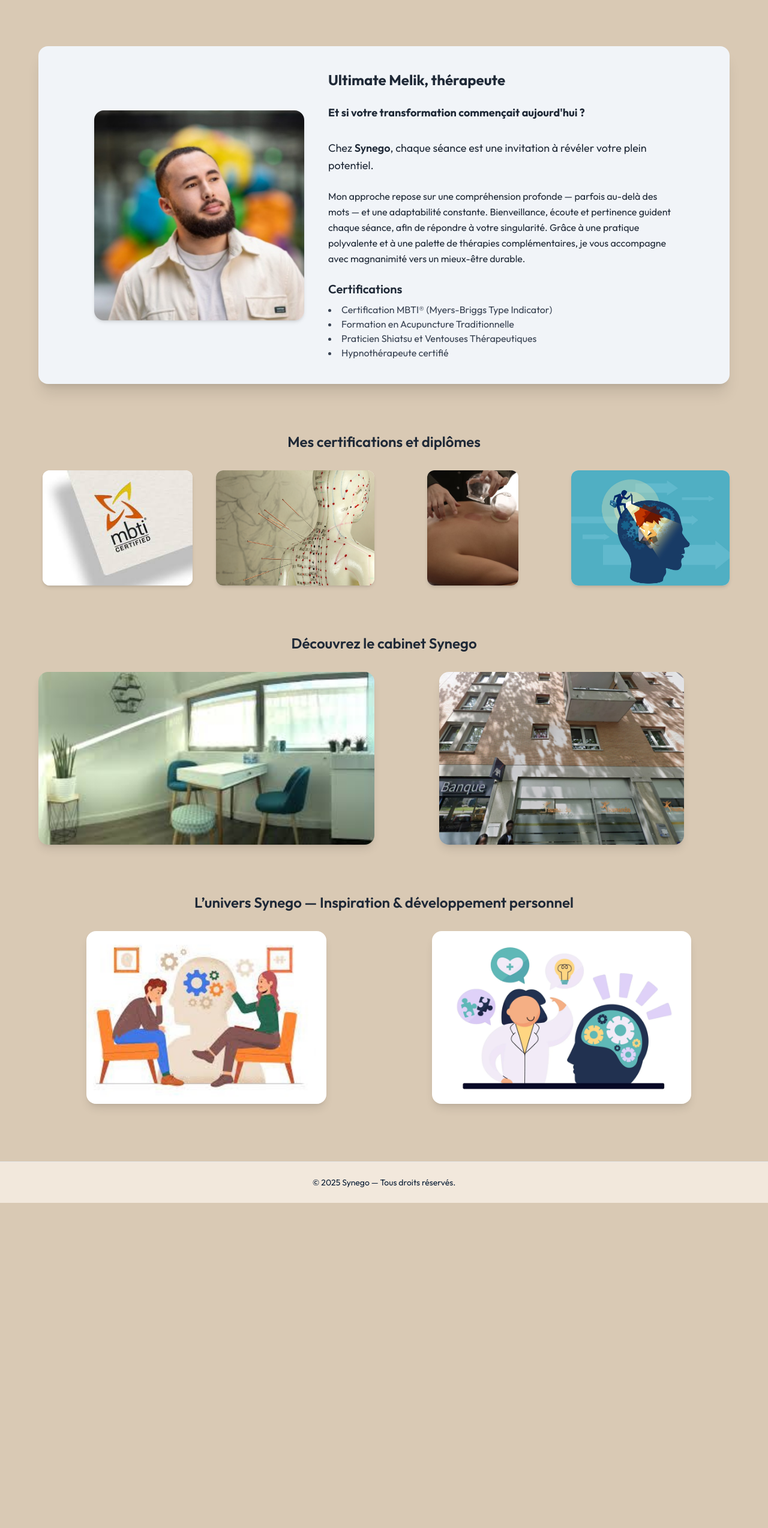
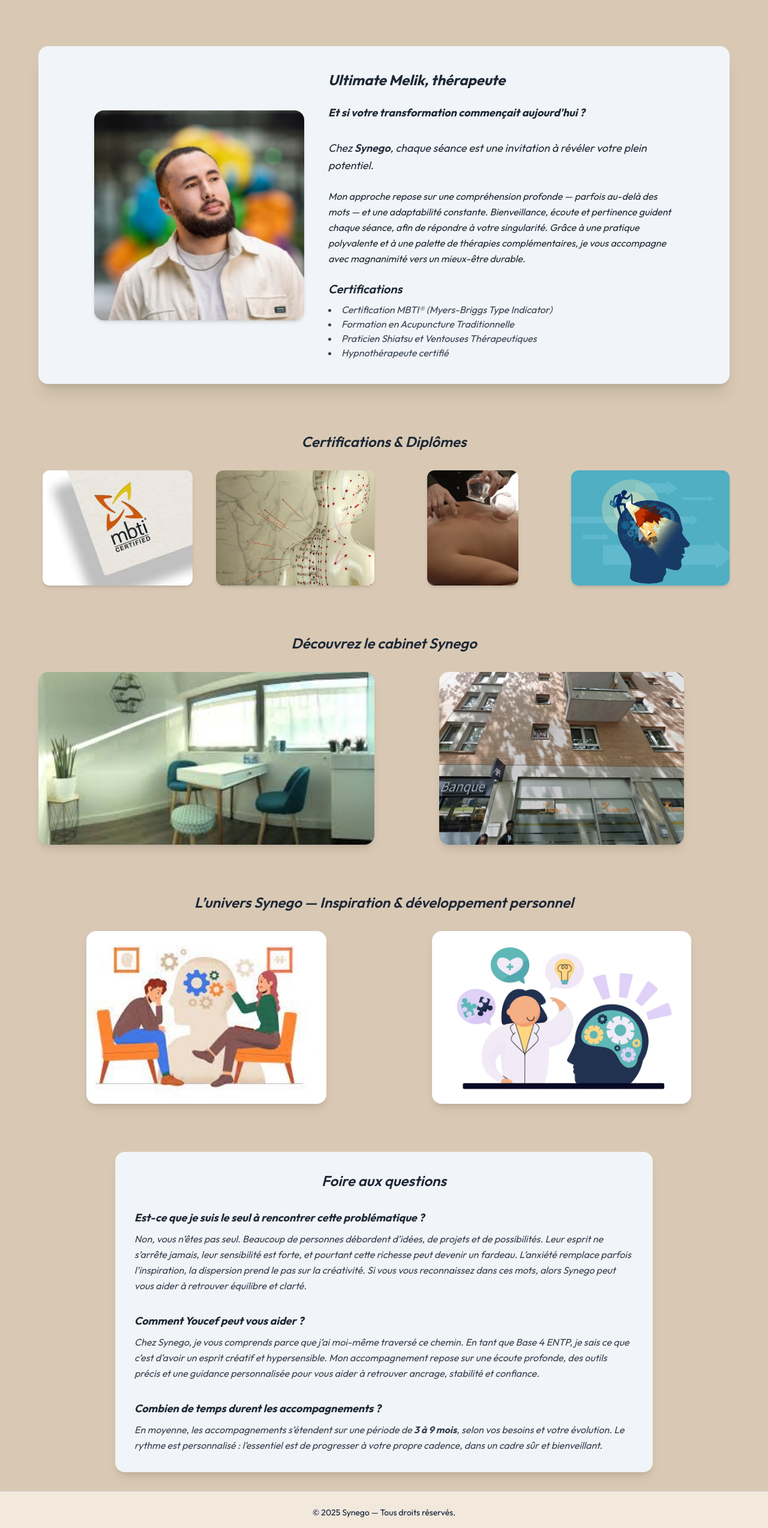
Before and after one commit to Maximegii/IsihessConsulting, a Next.js app: page /apropos in a window 1280 px wide. Shown: the part 139-2686 px from the top of the page at 60% size. Before the commit the page ends 2144 px from the top, so only its background shows below. Built offline with nearby package versions, Linux system fonts and the light colour scheme.

Commit message:
APROSPOS modifier

```diff
--- a/app/apropos/page.tsx
+++ b/app/apropos/page.tsx
@@ -3,7 +3,6 @@
 import React from "react";
 import Image from "next/image";
 import { motion } from "framer-motion";
-
 
 import youceftahri from "@/public/youceftahri.jpg";
 import diploma1 from "@/public/diploma1.jpg";
@@ -24,7 +23,7 @@ export default function AproposPage() {
           initial={{ opacity: 0, y: -30 }}
           animate={{ opacity: 1, y: 0 }}
           transition={{ duration: 1 }}
-          className="text-3xl md:text-4xl font-semibold text-gray-800 text-center italic"
+          className="text-3xl md:text-4xl font-semibold text-gray-800 text-center"
         >
           “Chez Synego, révélez votre potentiel, cultivez votre bien-être.”
         </motion.h1>
@@ -43,7 +42,7 @@ export default function AproposPage() {
           >
             <Image
               src={youceftahri}
-              alt="Youcef Tahri, thérapeute Synego"
+              alt="Ultimate Melik, thérapeute Synego"
               width={350}
               height={350}
               className="rounded-2xl shadow-md object-cover"
@@ -51,19 +50,19 @@ export default function AproposPage() {
           </motion.div>
 
           <div className="flex flex-col space-y-6 text-gray-800 max-w-xl">
-            <h2 className="text-2xl font-bold">Ultimate Melik, thérapeute</h2>
-            <p className="text-lg leading-relaxed">
+            <h2 className="text-2xl font-bold italic">Ultimate Melik, thérapeute</h2>
+            <p className="text-lg leading-relaxed italic">
               <strong>Et si votre transformation commençait aujourd'hui ?</strong><br /><br />
               Chez <span className="font-semibold">Synego</span>, chaque séance est une invitation à révéler votre plein potentiel.
             </p>
-            <p className="text-base leading-relaxed">
+            <p className="text-base leading-relaxed italic">
               Mon approche repose sur une compréhension profonde — parfois au-delà des mots — et une adaptabilité constante.
               Bienveillance, écoute et pertinence guident chaque séance, afin de répondre à votre singularité.
               Grâce à une pratique polyvalente et à une palette de thérapies complémentaires, je vous accompagne avec magnanimité vers un mieux-être durable.
             </p>
-             <div>
-              <h3 className="text-xl font-semibold mb-2">Certifications</h3>
-              <ul className="list-disc list-inside text-gray-700">
+            <div>
+              <h3 className="text-xl font-semibold mb-2 italic">Certifications</h3>
+              <ul className="list-disc list-inside text-gray-700 italic">
                 <li>Certification MBTI® (Myers-Briggs Type Indicator)</li>
                 <li>Formation en Acupuncture Traditionnelle</li>
                 <li>Praticien Shiatsu et Ventouses Thérapeutiques</li>
@@ -73,15 +72,14 @@ export default function AproposPage() {
           </div>
         </motion.section>
 
-
         <motion.section
           initial={{ opacity: 0, y: 40 }}
           animate={{ opacity: 1, y: 0 }}
           transition={{ duration: 1 }}
           className="max-w-6xl w-full text-center"
         >
-          <h3 className="text-2xl font-semibold text-gray-800 mb-8">
-            Mes certifications et diplômes
+          <h3 className="text-2xl font-semibold text-gray-800 mb-8 italic">
+            Certifications & Diplômes
           </h3>
           <div className="grid grid-cols-1 sm:grid-cols-2 lg:grid-cols-4 gap-8 justify-items-center">
             {[diploma1, diploma2, diploma3, diploma4].map((img, index) => (
@@ -116,7 +114,7 @@ export default function AproposPage() {
           transition={{ duration: 1 }}
           className="max-w-6xl w-full text-center"
         >
-          <h3 className="text-2xl font-semibold text-gray-800 mb-8">
+          <h3 className="text-2xl font-semibold text-gray-800 mb-8 italic">
             Découvrez le cabinet Synego
           </h3>
           <div className="grid grid-cols-1 md:grid-cols-2 gap-8 justify-items-center">
@@ -147,9 +145,9 @@ export default function AproposPage() {
           initial={{ opacity: 0, y: 40 }}
           animate={{ opacity: 1, y: 0 }}
           transition={{ duration: 1 }}
-          className="max-w-6xl w-full text-center pb-16"
+          className="max-w-6xl w-full text-center"
         >
-          <h3 className="text-2xl font-semibold text-gray-800 mb-8">
+          <h3 className="text-2xl font-semibold text-gray-800 mb-8 italic">
             L’univers Synego — Inspiration & développement personnel
           </h3>
           <div className="grid grid-cols-1 sm:grid-cols-2 gap-8 justify-items-center">
@@ -174,6 +172,59 @@ export default function AproposPage() {
             ))}
           </div>
         </motion.section>
+
+
+        <motion.section
+          initial={{ opacity: 0, y: 40 }}
+          animate={{ opacity: 1, y: 0 }}
+          transition={{ duration: 1 }}
+          className="max-w-4xl w-full text-left bg-[#f1f4f8] rounded-2xl shadow-lg p-8 space-y-8"
+        >
+          <h3 className="text-2xl font-semibold text-gray-800 text-center mb-4 italic">
+            Foire aux questions
+          </h3>
+
+          <div>
+            <h4 className="font-bold text-lg text-gray-800 mb-2 italic">
+              Est-ce que je suis le seul à rencontrer cette problématique ?
+            </h4>
+            <p className="text-gray-700 leading-relaxed italic">
+              Non, vous n’êtes pas seul. Beaucoup de personnes débordent d’idées,
+              de projets et de possibilités. Leur esprit ne s’arrête jamais, leur
+              sensibilité est forte, et pourtant cette richesse peut devenir un
+              fardeau.
+              L’anxiété remplace parfois l’inspiration, la dispersion prend le
+              pas sur la créativité. Si vous vous reconnaissez dans ces mots,
+              alors Synego peut vous aider à retrouver équilibre et clarté.
+            </p>
+          </div>
+
+          <div>
+            <h4 className="font-bold text-lg text-gray-800 mb-2 italic">
+              Comment Youcef peut vous aider ?
+            </h4>
+            <p className="text-gray-700 leading-relaxed italic">
+              Chez Synego, je vous comprends parce que j’ai moi-même traversé ce
+              chemin. En tant que Base 4 ENTP, je sais ce que c’est d’avoir un
+              esprit créatif et hypersensible.
+              Mon accompagnement repose sur une écoute profonde, des outils
+              précis et une guidance personnalisée pour vous aider à retrouver
+              ancrage, stabilité et confiance.
+            </p>
+          </div>
+
+          <div>
+            <h4 className="font-bold text-lg text-gray-800 mb-2 italic">
+              Combien de temps durent les accompagnements ?
+            </h4>
+            <p className="text-gray-700 leading-relaxed italic">
+              En moyenne, les accompagnements s’étendent sur une période de{" "}
+              <strong>3 à 9 mois</strong>, selon vos besoins et votre évolution.
+              Le rythme est personnalisé : l’essentiel est de progresser à votre
+              propre cadence, dans un cadre sûr et bienveillant.
+            </p>
+          </div>
+        </motion.section>
       </main>
     </div>
   );
```
